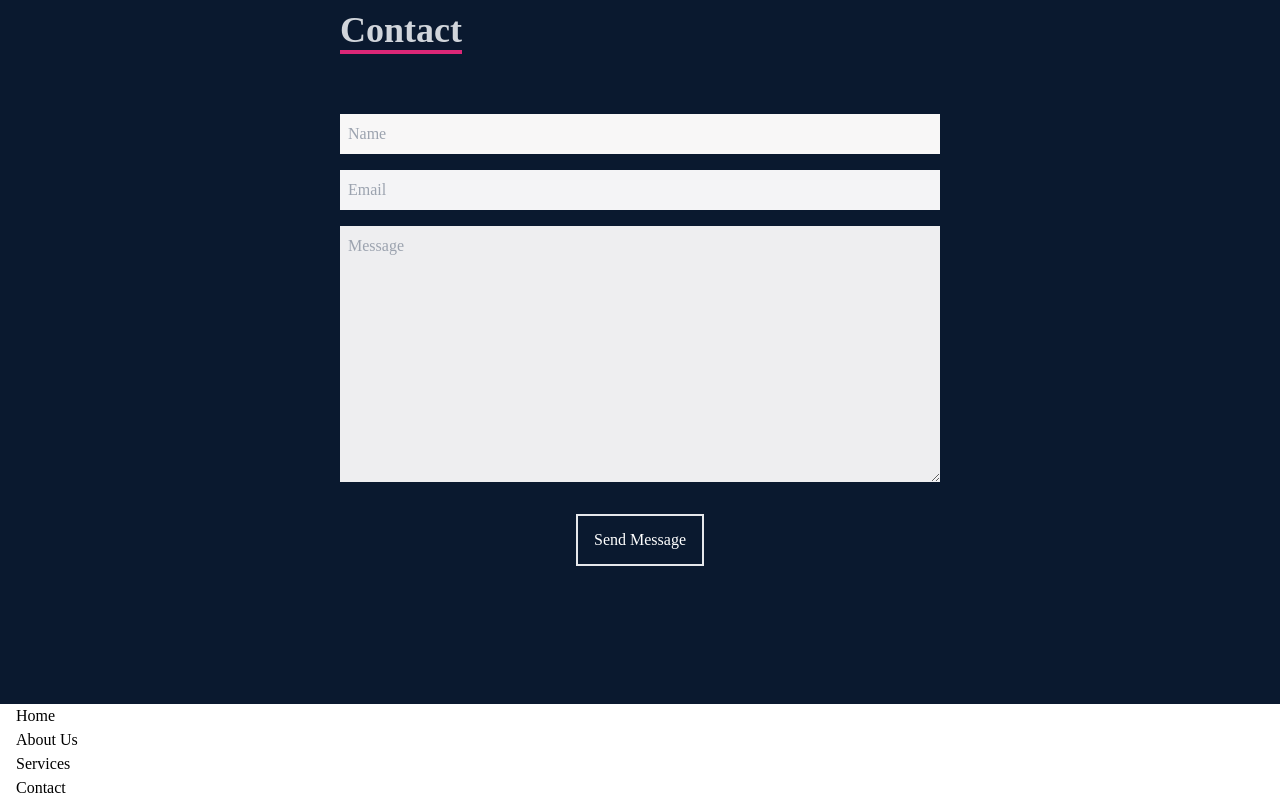
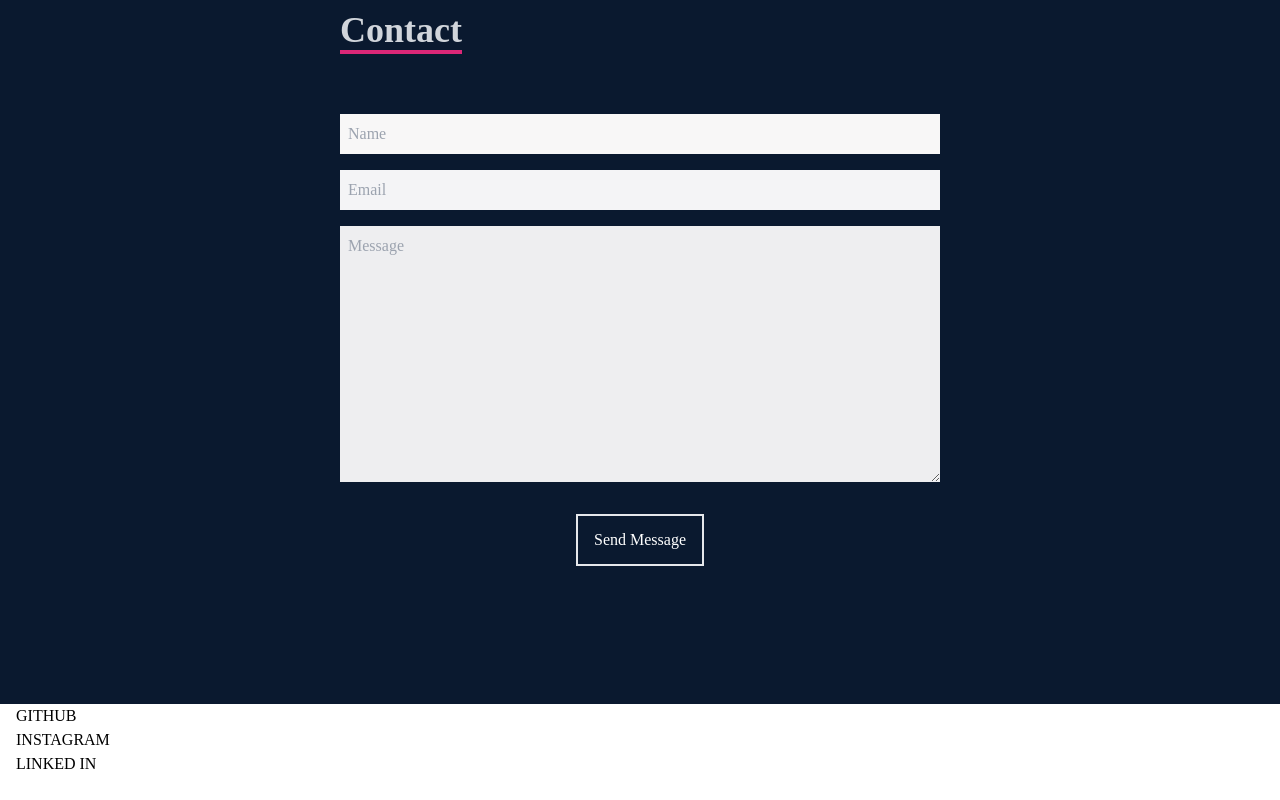
Before and after one commit to thumeshsai/mp, a React (Create React App) app: page / in a window 1280 px wide. Shown: the part 2496-3296 px from the top of the page. After the commit the page ends 3272 px from the top, so only its background shows below. Built offline with nearby package versions, Linux system fonts and the light colour scheme.

Commit message:
Add files via upload

```diff
--- a/src/components/Footer.js
+++ b/src/components/Footer.js
@@ -1,13 +1,42 @@
 import React from 'react';
 
 const Footer = () => {
+  const styles = `
+    .footer {
+      display: flex;
+      justify-content: center;
+      background-color: #333;
+      padding: 20px;
+    }
+
+    .footer ul {
+      list-style: none;
+      padding: 0;
+      display: flex;
+      gap: 20px;
+    }
+
+    .footer li {
+      margin: 0;
+    }
+
+    .footer a {
+      text-decoration: none;
+      color: #fff;
+    }
+
+    .footer a:hover {
+      text-decoration: underline;
+    }
+  `;
+
   return (
     <footer>
+      <style>{styles}</style>
       <ul>
-        <li><a href="https://example.com">Home</a></li>
-        <li><a href="https://example.com/about">About Us</a></li>
-        <li><a href="https://example.com/services">Services</a></li>
-        <li><a href="https://example.com/contact">Contact</a></li>
+        <li><a href="https://github.com/thumeshsai">GITHUB</a></li>
+        <li><a href="https://www.instagram.com/th_u_me_sh/?next=%2F">INSTAGRAM</a></li>
+        <li><a href="https://www.linkedin.com/in/thumesh-sai-02a025230/">LINKED IN</a></li>
       </ul>
     </footer>
   );
```
